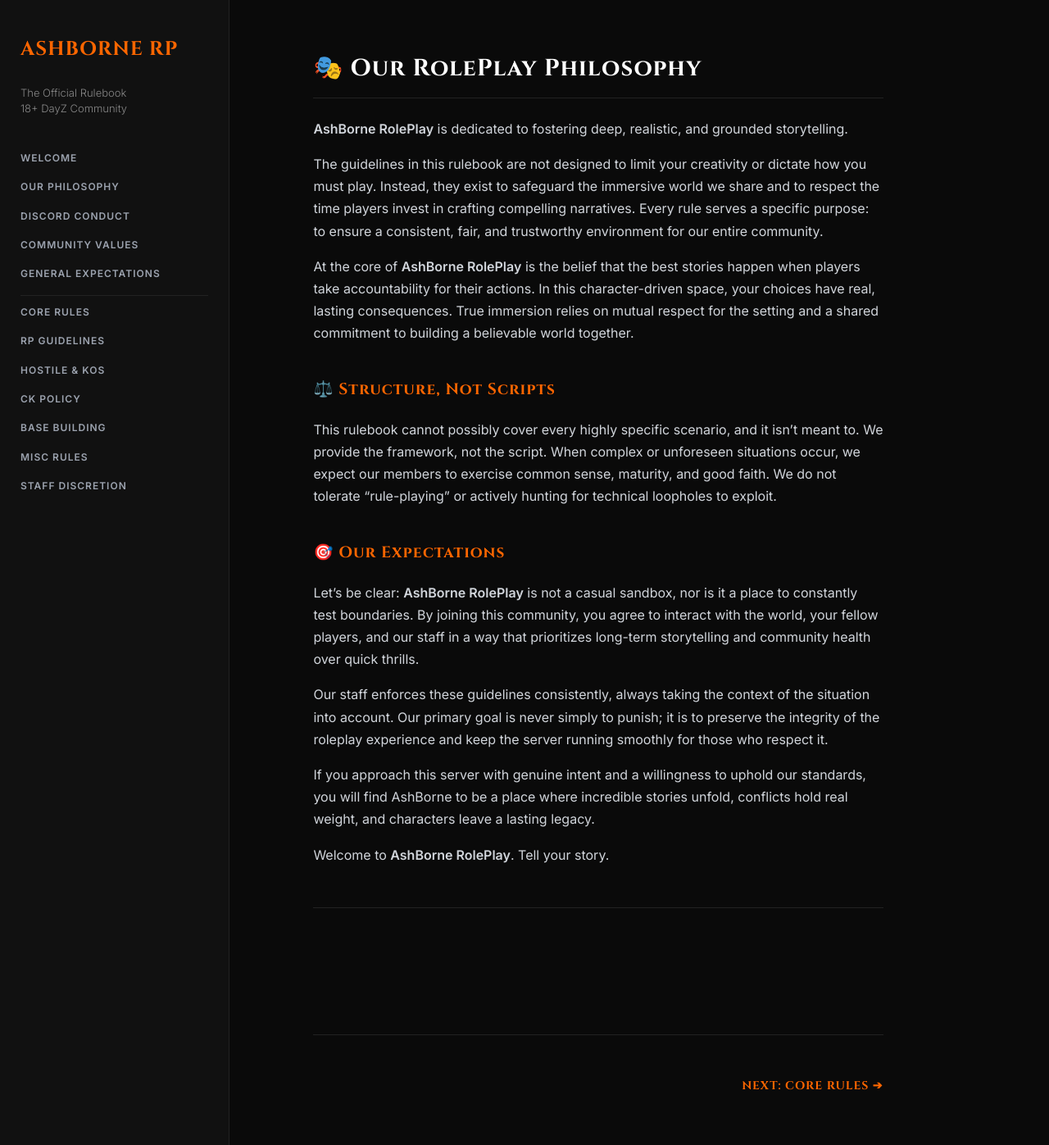
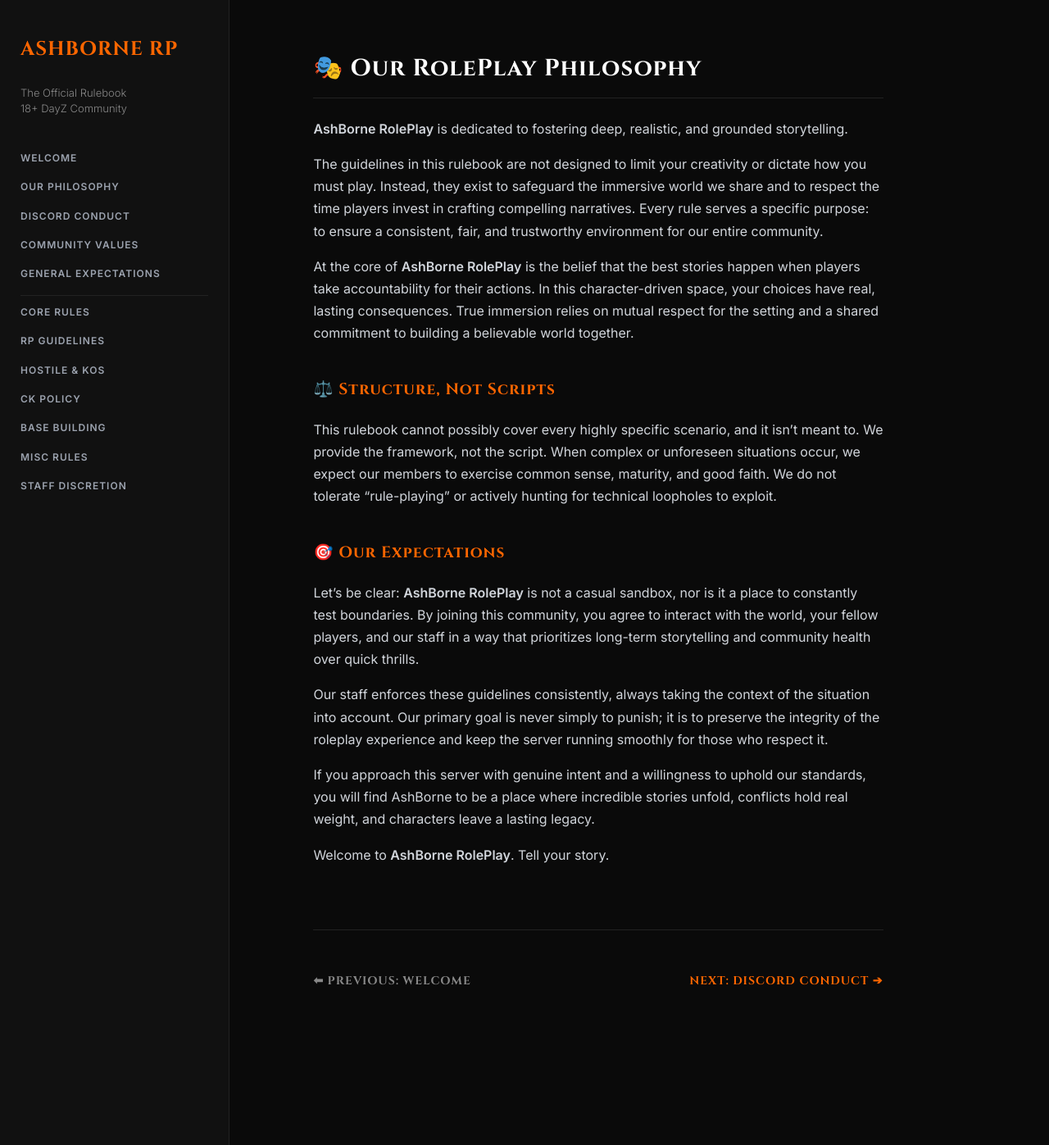
Before and after one commit to AshBorneRP/AshBorne-Rules, a Jekyll site: the page built from philosophy.md, in a window 1280 px wide and 1397 px high. Shown: the whole window at 82% size. Built offline with Jekyll 4.4.1, drawn with Linux system fonts in a browser that asks for light colours; our own code applies the rules of GitHub Pages for plain Markdown files.

Commit message:
Update philosophy.md

```diff
--- a/philosophy.md
+++ b/philosophy.md
@@ -21,12 +21,9 @@ Our staff enforces these guidelines consistently, always taking the context of t
 If you approach this server with genuine intent and a willingness to uphold our standards, you will find AshBorne to be a place where incredible stories unfold, conflicts hold real weight, and characters leave a lasting legacy.
 
 Welcome to **AshBorne RolePlay**. Tell your story.
-
----
-
 <br><br>
-<hr>
-<div style="display: flex; justify-content: space-between; font-family: 'Cinzel', serif; font-size: 14px; letter-spacing: 1px;">
-    <span></span>
-    <a href="core-rules" style="text-decoration: none; color: #ff6600;">NEXT: CORE RULES ➔</a>
+<hr style="margin-top: 50px; border: 0; border-top: 1px solid #222;">
+<div style="display: flex; justify-content: space-between; font-family: 'Cinzel', serif; font-size: 14px; letter-spacing: 1px; margin-bottom: 40px;">
+    <a href="./" style="text-decoration: none; color: #888;">⬅ PREVIOUS: WELCOME</a>
+    <a href="discord-conduct.html" style="text-decoration: none; color: #ff6600;">NEXT: DISCORD CONDUCT ➔</a>
 </div>
```
